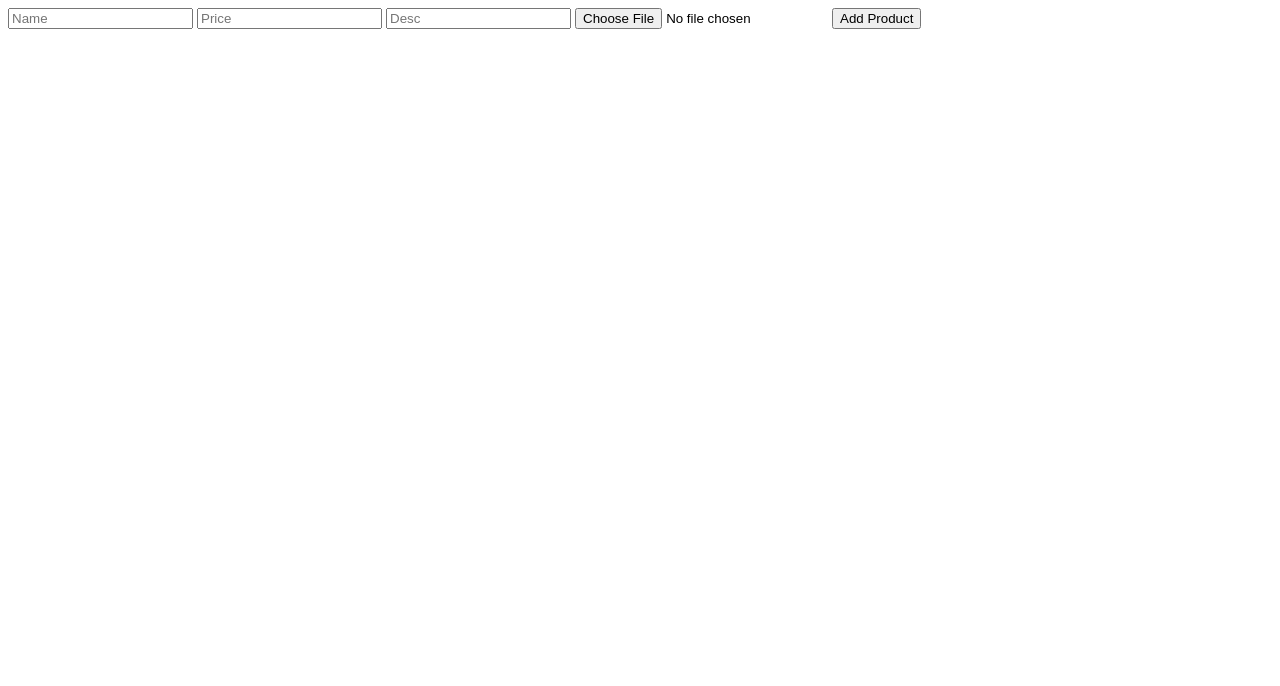
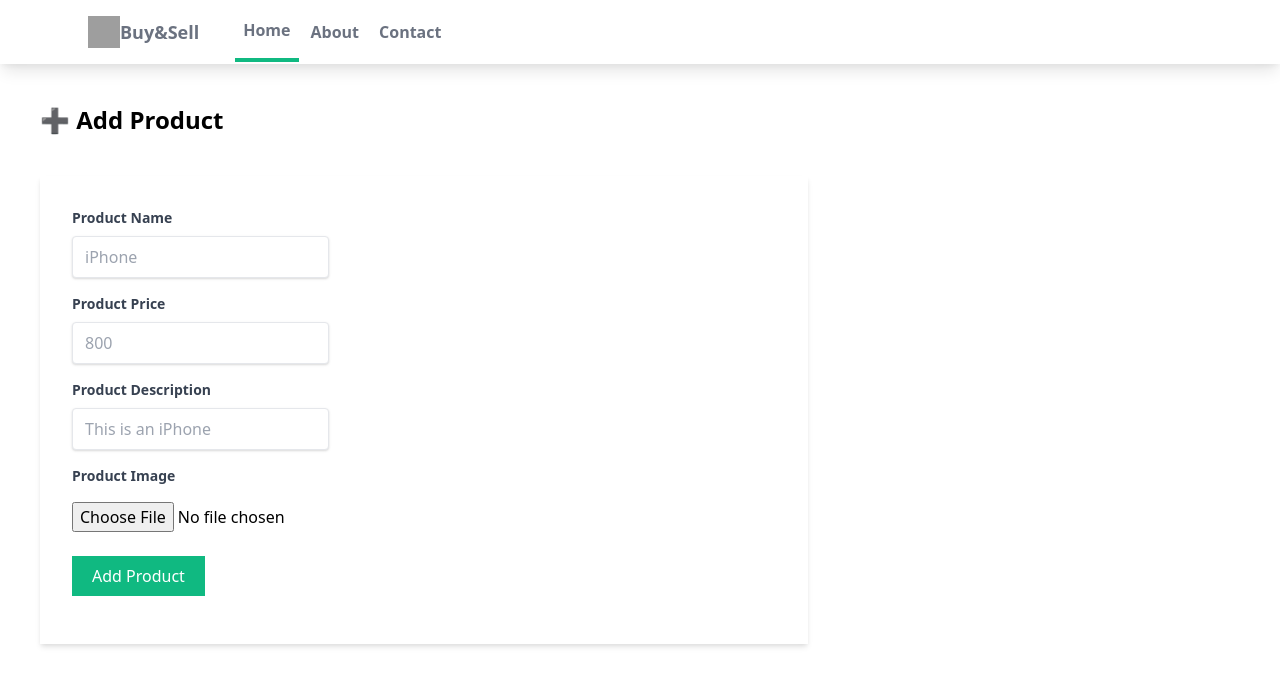
Before and after one commit to theoverse/-gsw_django, a Django app: page /myapp/products/add/ in a window 1280 px wide. Shown: the top 686 px of the page. Run offline with Django 4.2, Linux system fonts and the light colour scheme; style sheets or scripts are compiled from the project's sources; parts of the project's set-up code (start-up, migrations or seed data) failed here and were passed over; grey boxes are pictures that could not be loaded.

Commit message:
added styling to product form

```diff
--- a/myapp/templates/myapp/addproduct.html
+++ b/myapp/templates/myapp/addproduct.html
@@ -1,8 +1,31 @@
-<form method="POST" enctype="multipart/form-data">
-    {% csrf_token %}
-    <input placeholder="Name" type="text" name="name" id="name">
-    <input placeholder="Price" type="text" name="price" id="price">
-    <input placeholder="Desc" type="text" name="desc" id="desc">
-    <input type="file" accept="image/*" name="upload" id="upload">
-    <input type="submit" name="Add Product" value="Add Product" id="">
-</form>
+{% extends 'myapp/base.html' %}
+{% block content %}
+    <h1 class="text-2xl m-10 font-bold">➕ Add Product</h1>
+    <form class="w-3/5 bg-white shadow-md m-10 px-8 py-8" method="POST" enctype="multipart/form-data">
+        {% csrf_token %}
+        <div class="mb-4">
+            <label class="block text-gray-700 text-sm font-bold mb-2" for="">Product Name</label>
+            <input class="shadow appearance-none border rounded py-2 px-3 mr-1 text-gray-700" placeholder="iPhone" type="text" name="name" id="name">
+        </div>
+
+        <div class="mb-4">
+            <label class="block text-gray-700 text-sm font-bold mb-2" for="">Product Price</label>
+            <input class="shadow appearance-none border rounded py-2 px-3 mr-1 text-gray-700" placeholder="800" type="text" name="price" id="price">
+        </div>
+
+        <div class="mb-4">
+            <label class="block text-gray-700 text-sm font-bold mb-2" for="">Product Description</label>
+            <input class="shadow appearance-none border rounded py-2 px-3 mr-1 text-gray-700" placeholder="This is an iPhone" type="text" name="desc" id="desc">
+        </div>
+
+        <div class="mb-4">
+            <label class="block text-gray-700 text-sm font-bold mb-2" for="">Product Image</label>
+            <input class="py-2" type="file" accept="image/*" name="upload" id="upload">
+        </div>
+
+        <div class="mb-4">
+            <input class="bg-green-500 text-white px-5 py-2" type="submit" name="Add Product" value="Add Product" id="">
+        </div>
+
+    </form>
+{% endblock %}
```
